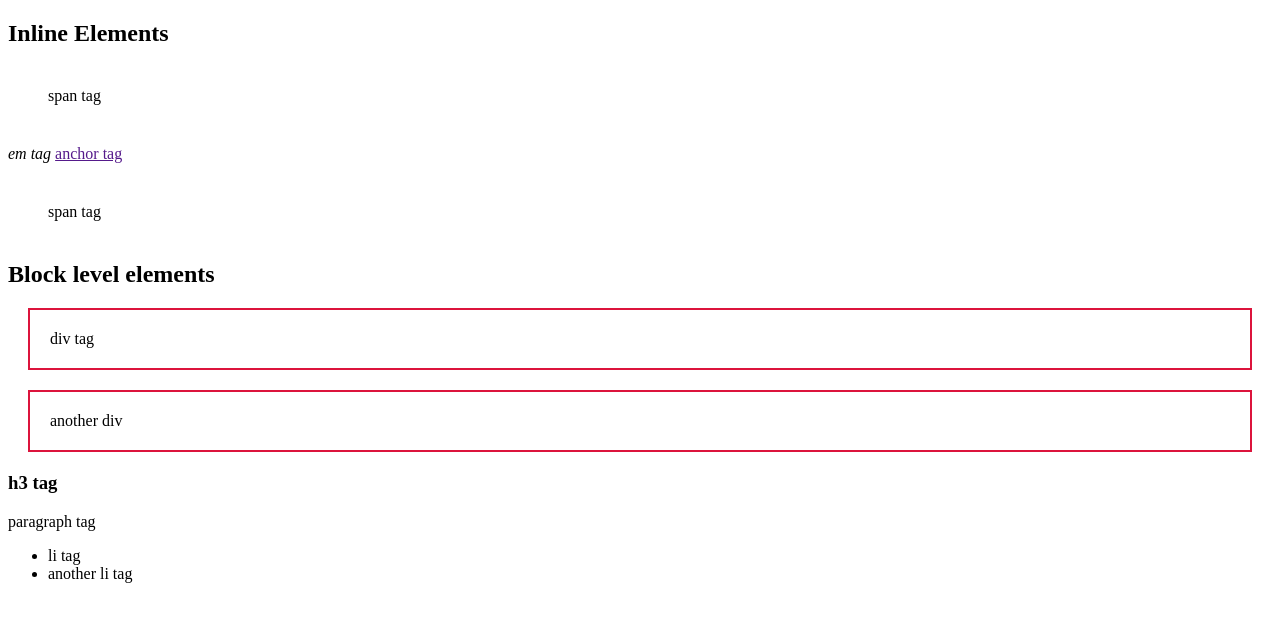
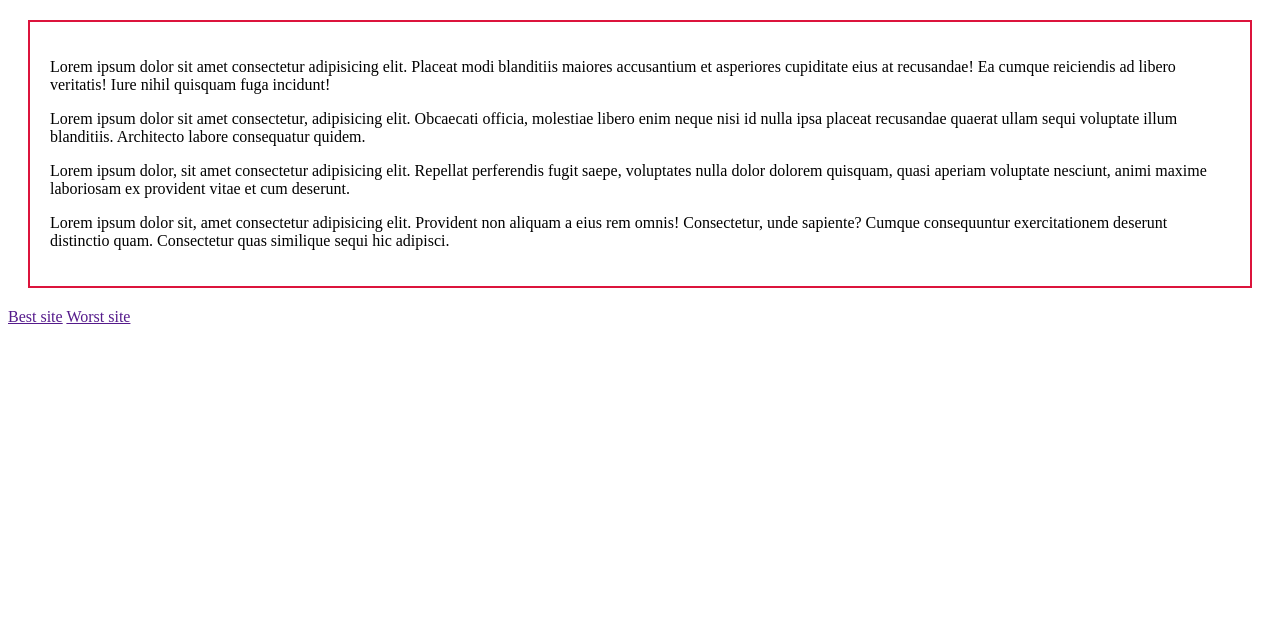
Before and after one commit to PKG-7/html-css-ninja, a website: page index.html in a window 1280 px wide. Drawn offline with Linux system fonts and the light colour scheme.

Commit message:
05 lesson

```diff
--- a/index.html
+++ b/index.html
@@ -11,24 +11,19 @@
 </head>
 <body>
 
-    <h2>Inline Elements</h2>
+    <div>
+        <p>Lorem ipsum dolor sit amet consectetur adipisicing elit. Placeat modi blanditiis maiores accusantium et asperiores cupiditate eius at recusandae! Ea cumque reiciendis ad libero veritatis! Iure nihil quisquam fuga incidunt!</p>
 
-        <span>span tag</span>
-        <em>em tag</em>
-        <a href="">anchor tag</a>
-        <span>span tag</span>
+        <p>Lorem ipsum dolor sit amet consectetur, adipisicing elit. Obcaecati officia, molestiae libero enim neque nisi id nulla ipsa placeat recusandae quaerat ullam sequi voluptate illum blanditiis. Architecto labore consequatur quidem.</p>
 
-    <h2>Block level elements</h2>
+        <p>Lorem ipsum dolor, sit amet consectetur adipisicing elit. Repellat perferendis fugit saepe, voluptates nulla dolor dolorem quisquam, quasi aperiam voluptate nesciunt, animi maxime laboriosam ex provident vitae et cum deserunt.</p>
 
-    <div>div tag</div>
-    <div>another div</div>
+        <p>Lorem ipsum dolor sit, amet consectetur adipisicing elit. Provident non aliquam a eius rem omnis! Consectetur, unde sapiente? Cumque consequuntur exercitationem deserunt distinctio quam. Consectetur quas similique sequi hic adipisci.</p>
 
-    <h3>h3 tag</h3>
-    <p>paragraph tag</p>
-    <ul>
-        <li>li tag</li>
-        <li>another li tag</li>
-    </ul>
+    </div>
+
+    <a href="">Best site</a>
+    <a href="">Worst site</a>
 
 
 </body>
```
